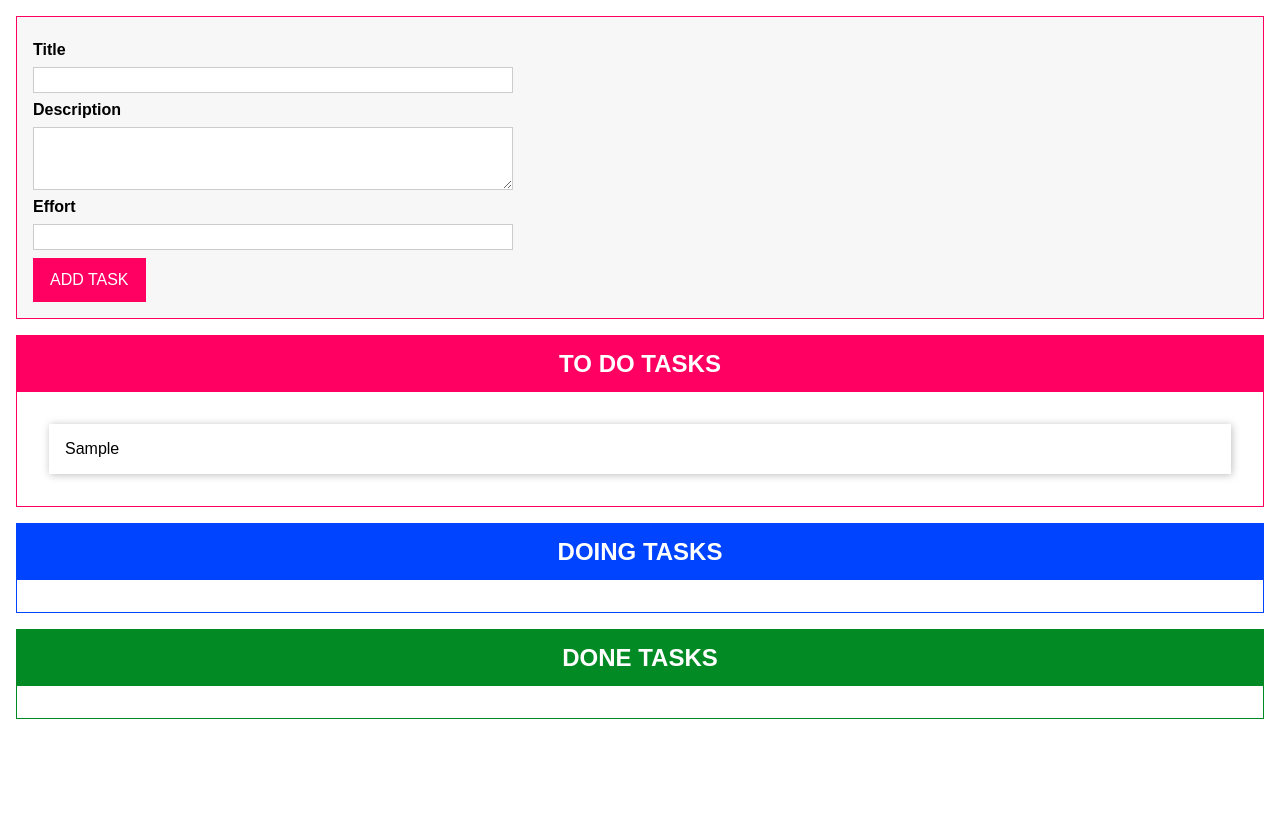
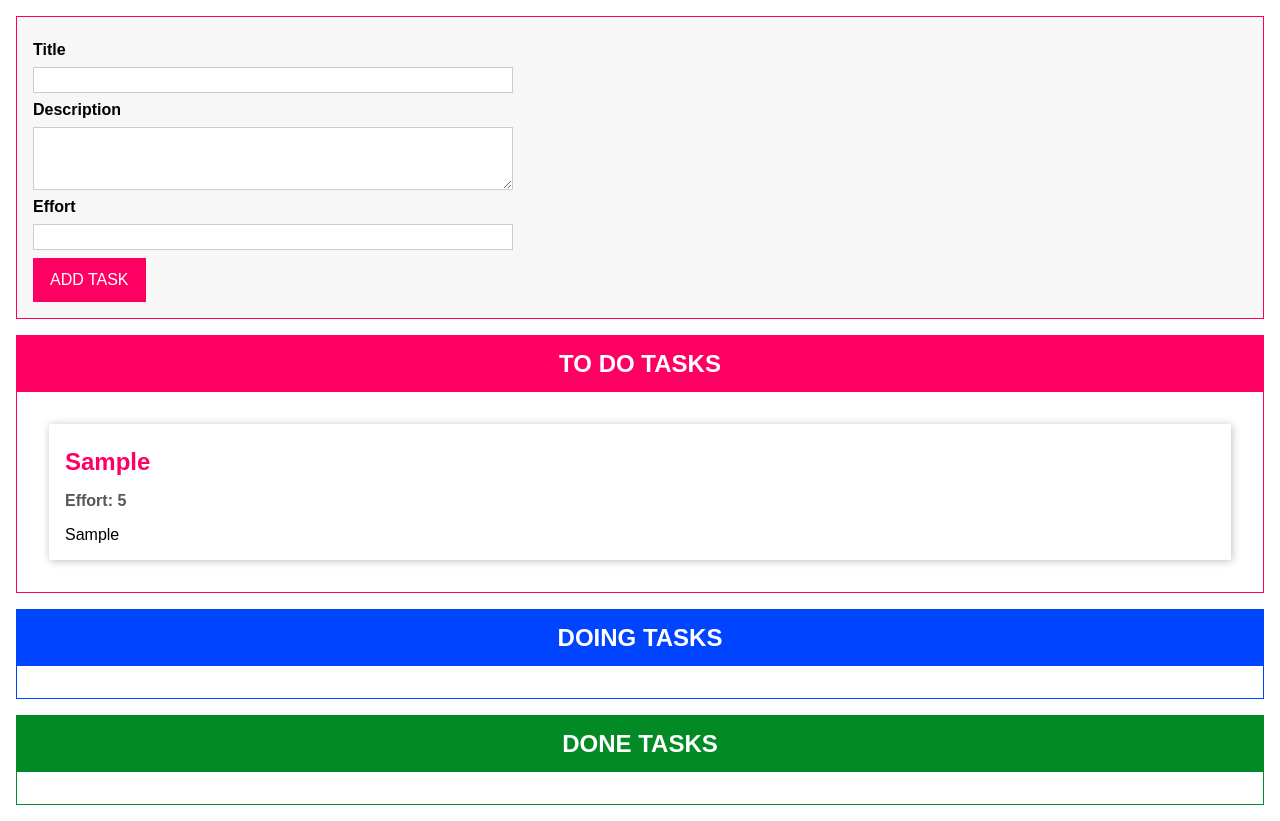
Before and after one commit to sujaygchand/To-Do-List-TS, a website with bundled scripts: page index.html in a window 1280 px wide. Both pictures are taken after typing "Sample", "Sample", "5" into the empty fields and a click on the button "ADD TASK". Before the commit the page ends 800 px from the top, so only its background shows below. Built offline with nearby package versions, Linux system fonts and the light colour scheme.

Commit message:
Added drag and drop interfaces Added taskitem for view purposes

```diff
--- a/index.html
+++ b/index.html
@@ -27,7 +27,11 @@
       </form>
     </template>
     <template id="single-task">
-      <li></li>
+      <li>
+      <h2></h2>
+      <h3></h3>
+      <p></p>
+      </li>
     </template>
     <template id="task-list">
       <section class="tasks">
--- a/src/app.ts
+++ b/src/app.ts
@@ -6,6 +6,17 @@ interface Validatable {
   maxLength?: number;
   min?: number;
   max?: number;
+}
+
+interface Draggable {
+    dragStartHandler(event: DragEvent): void;
+    dragEndHandler(event: DragEvent): void;
+}
+
+interface DragTarget {
+    dragOverHandler(event: DragEvent): void;
+    dragLeaveHandler(event: DragEvent): void;
+    dropHandler(event: DragEvent): void;
 }
 
 function validate(validatebleInput: Validatable): boolean {
@@ -79,7 +90,9 @@ enum TaskStatus {
 
 abstract class Component<T extends HTMLElement, U extends HTMLElement> {
   templateElement: HTMLTemplateElement;
+  // Where to put element
   hostElement: T;
+  // Type of element
   element: U;
 
   constructor(
@@ -110,21 +123,20 @@ abstract class Component<T extends HTMLElement, U extends HTMLElement> {
 
     this.element = importedNode.firstElementChild as U;
 
-        if(newElementId)
-          this.element.id = newElementId;
+    if (newElementId) this.element.id = newElementId;
 
     this.attach(insertElementLocation);
   }
 
   private attach(position: InsertPosition) {
-      this.hostElement.insertAdjacentElement(position , this.element);
+    this.hostElement.insertAdjacentElement(position, this.element);
   }
 
-    abstract configure() : void;
-    abstract renderContent() : void;
+  abstract configure(): void;
+  abstract renderContent(): void;
 }
 
-class Task {
+class TaskData {
   constructor(
     public id: string,
     public title: string,
@@ -144,11 +156,11 @@ class Manager<T> {
   }
 }
 
-class TaskManager extends Manager<Task> {
-  private tasks: Task[] = [];
+class TaskManager extends Manager<TaskData> {
+  private tasks: TaskData[] = [];
   private static instance: TaskManager;
 
-  private constructor( ) {
+  private constructor() {
     super();
   }
 
@@ -158,7 +170,7 @@ class TaskManager extends Manager<Task> {
   }
 
   addProject(title: string, description: string, effort: number) {
-    const newTask = new Task(
+    const newTask = new TaskData(
       Math.random().toString(),
       title,
       description,
@@ -173,6 +185,31 @@ class TaskManager extends Manager<Task> {
   }
 }
 
+class TaskItem extends Component<HTMLUListElement, HTMLLIElement> {
+    private taskData : TaskData;
+
+    get effort(){
+        return this.taskData?.effort;
+    }
+
+    constructor(hostId: string, task: TaskData) {
+        super("single-task", hostId, "beforeend", task.id);
+        this.taskData = task;
+
+        this.configure();
+        this.renderContent();
+    }
+
+    configure(): void {
+    }
+
+    renderContent(): void {
+        this.element.querySelector("h2")!.textContent = this.taskData.title;
+        this.element.querySelector("h3")!.textContent = `Effort: ${this.effort}`;
+        this.element.querySelector("p")!.textContent = this.taskData.description;
+    }
+}
+
 // TaskInput
 class TaskInput extends Component<HTMLDivElement, HTMLFormElement> {
   titleInputElement: HTMLInputElement;
@@ -180,7 +217,6 @@ class TaskInput extends Component<HTMLDivElement, HTMLFormElement> {
   effortInputElement: HTMLInputElement;
 
   constructor() {
-
     super("task-input", "app", "afterbegin", "user-input");
 
     this.titleInputElement = this.element.querySelector(
@@ -208,7 +244,7 @@ class TaskInput extends Component<HTMLDivElement, HTMLFormElement> {
     this.element.addEventListener("submit", this.submitHandler);
   }
 
-  renderContent(){}
+  renderContent() {}
 
   private gatherUserInput(): [string, string, number] | void {
     const inputTitle = this.titleInputElement.value;
@@ -257,8 +293,8 @@ class TaskInput extends Component<HTMLDivElement, HTMLFormElement> {
 }
 
 // Task List
-class TaskList  extends Component<HTMLDivElement, HTMLElement>{
-  assignedTasks: Task[];
+class TaskList extends Component<HTMLDivElement, HTMLElement> {
+  assignedTasks: TaskData[];
 
   constructor(private type: TaskStatus) {
     super("task-list", "app", "beforeend", `${type.toLowerCase()}-tasks`);
@@ -269,7 +305,7 @@ class TaskList  extends Component<HTMLDivElement, HTMLElement>{
   }
 
   configure() {
-    taskManager.addListener((tasks: Task[]) => {
+    taskManager.addListener((tasks: TaskData[]) => {
       const relevantTasks = tasks.filter((task) => {
         return task.status === this.type;
       });
@@ -291,9 +327,10 @@ class TaskList  extends Component<HTMLDivElement, HTMLElement>{
     listEl.innerHTML = "";
 
     for (const taskItem of this.assignedTasks) {
-      const listItem = document.createElement("li");
-      listItem.textContent = taskItem.title;
-      listEl.appendChild(listItem);
+    //   const listItem = document.createElement("li");
+    //   listItem.textContent = taskItem.title;
+    //   listEl.appendChild(listItem);
+        new TaskItem(this.element.querySelector("ul")!.id, taskItem);
     }
   }
 
```
Lines whose indentation alone changed are shown as unchanged.
